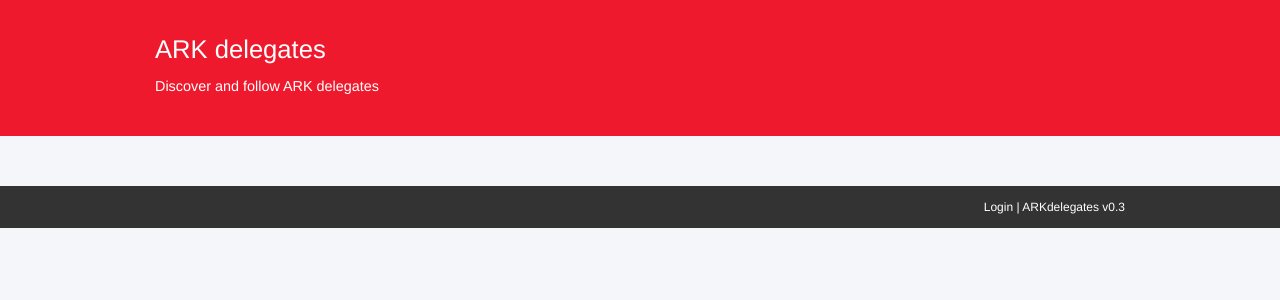
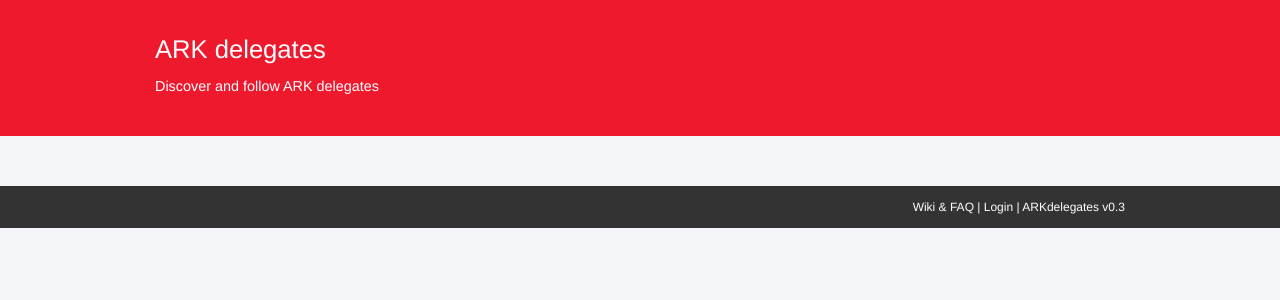
Before and after one commit to deadlock-delegate/arkdelegates, a Django app: template src/app/templates/faq.html in a window 1280 px wide. Shown: the top 300 px of the page. Run offline with Django 3.2, Linux system fonts and the light colour scheme; the template is opened without the code that fills it, so the values that code supplies are empty; some libraries are stand-ins or nearby versions; some web fonts are replaced.

Commit message:
Add link to reddis wiki in the footer

```diff
--- a/src/app/templates/base.html
+++ b/src/app/templates/base.html
@@ -75,7 +75,9 @@
             <div class="grid-container">
                 <div class="grid-x grid-padding-x align-middle">
                     <div class="cell small-12">
-                        <a href="{% url 'login' %}">Login</a> | ARKdelegates v0.3
+                        <a href="https://www.reddit.com/r/ArkEcosystem/wiki/index" target="_blank">Wiki & FAQ</a> |
+                        <a href="{% url 'login' %}">Login</a> |
+                        ARKdelegates v0.3
                     </div>
                 </div>
             </div>
```
